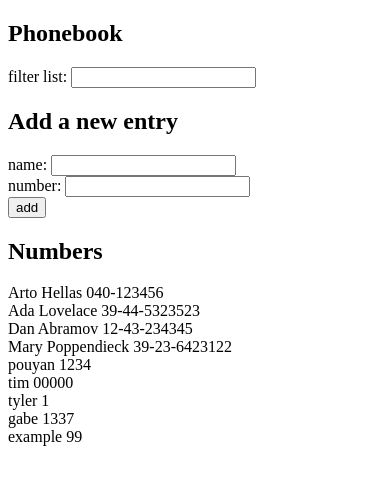
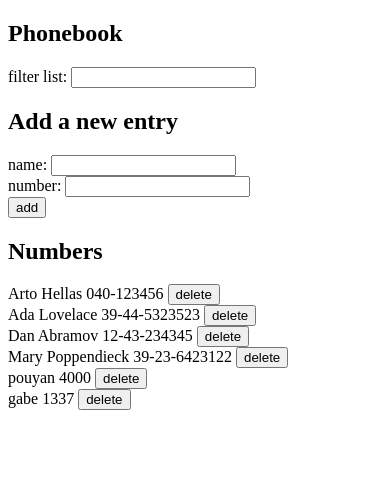
Before and after one commit to pouyannc/FS-open, a React (Vite) app in the folder part2/phonebook/: page / in a window 390 px wide. Shown: the top 484 px of the page. Built offline with nearby package versions, Linux system fonts and the light colour scheme; data requests are answered from the project's data file.

Commit message:
Get, post, put, and delete requests to serve phonebook data

```diff
--- a/part2/phonebook/db.json
+++ b/part2/phonebook/db.json
@@ -22,28 +22,13 @@
     },
     {
       "name": "pouyan",
-      "number": "1234",
-      "id": 6
-    },
-    {
-      "name": "tim",
-      "number": "00000",
-      "id": 7
-    },
-    {
-      "name": "tyler",
-      "number": "1",
-      "id": 8
+      "number": "4000",
+      "id": 5
     },
     {
       "name": "gabe",
       "number": "1337",
-      "id": 9
-    },
-    {
-      "name": "example",
-      "number": "99",
-      "id": 10
+      "id": 6
     }
   ]
 }
--- a/part2/phonebook/src/App.jsx
+++ b/part2/phonebook/src/App.jsx
@@ -1,5 +1,4 @@
 import { useState, useEffect } from 'react';
-import axios from 'axios';
 import personService from './services/persons'
 
 const Filter = ({ filter, handleChange }) => {
@@ -21,14 +20,19 @@ const Form = ({ handleSubmit, newName, newNumber, handleName, handleNumber }) =>
 }
 
 const Person = ({ p }) => {
-  return <div>{p.name} {p.number}</div>;
+  return <span>{p.name} {p.number} </span>;
 }
 
-const Persons = ({ persons, filter }) => {
+const Persons = ({ persons, filter, handleClick }) => {
   return (
     persons.map((p) => {
       if (filter && !p.name.toLowerCase().includes(filter.toLowerCase())) return;
-      else return <Person key={p.id} p={p} />;
+      else return (
+        <div key={p.id}>
+          <Person p={p}></Person>
+          <button onClick={() => handleClick(p.id)}>delete</button>
+        </div>
+      )
     })
   )
 }
@@ -39,11 +43,11 @@ const App = () => {
   const [newNumber, setNewNumber] = useState('')
   const [filter, setFilter] = useState('')
 
-  const handleNameInput = (e) => {
+  const handleNameInput = e => {
     setNewName(e.target.value);
   }
 
-  const handleNumberInput = (e) => {
+  const handleNumberInput = e => {
     setNewNumber(e.target.value);
   }
 
@@ -51,16 +55,29 @@ const App = () => {
     setFilter(e.target.value);
   }
 
-  const handleSubmit = (e) => {
+  const handleSubmit = e => {
     e.preventDefault();
-    if (persons.find((x) => x.name === newName)) {
-      alert(`${newName} is already added to phonebook`);
+    const existingPerson = persons.find((x) => x.name === newName)
+    if (existingPerson) {
+      if (window.confirm(`${newName} is already added to phonebook. Replace info?`)) {
+        const updateEntry = {...existingPerson, number: newNumber}
+        personService.update(existingPerson.id, updateEntry)
+        setPersons(persons.map(p => p.id === existingPerson.id ? updateEntry : p))
+      }
     } else {
       const newEntry = {name: newName, number: newNumber}
       personService.create(newEntry).then(entry => {
         console.log(entry);
         setPersons([...persons, entry]);
       })
+    }
+  }
+
+  const handleDelete = id => {
+    const name = persons.find(p => p.id === id).name
+    if (window.confirm(`Delete ${name}?`)) {
+      personService.del(id)
+      setPersons(persons.filter(p => p.id !== id))
     }
   }
 
@@ -81,7 +98,7 @@ const App = () => {
         handleSubmit={handleSubmit}
       />
       <h2>Numbers</h2>
-      <Persons persons={persons} filter={filter} />
+      <Persons persons={persons} filter={filter} handleClick={handleDelete} />
     </div>
   )
 }
--- a/part2/phonebook/src/services/persons.js
+++ b/part2/phonebook/src/services/persons.js
@@ -14,4 +14,14 @@ const create = (newObject) => {
     .then(res => res.data)
 }
 
-export default { getAll, create };
+const del = (id) => {
+  axios.delete(`${baseUrl}/${id}`)
+}
+
+const update = (id, newObject) => {
+  axios
+    .put(`${baseUrl}/${id}`, newObject)
+    .then(res => res.data)
+}
+
+export default { getAll, create, del, update };
```
Also changed, not shown: 1 other file (tests, documents, lock files or other folders).
